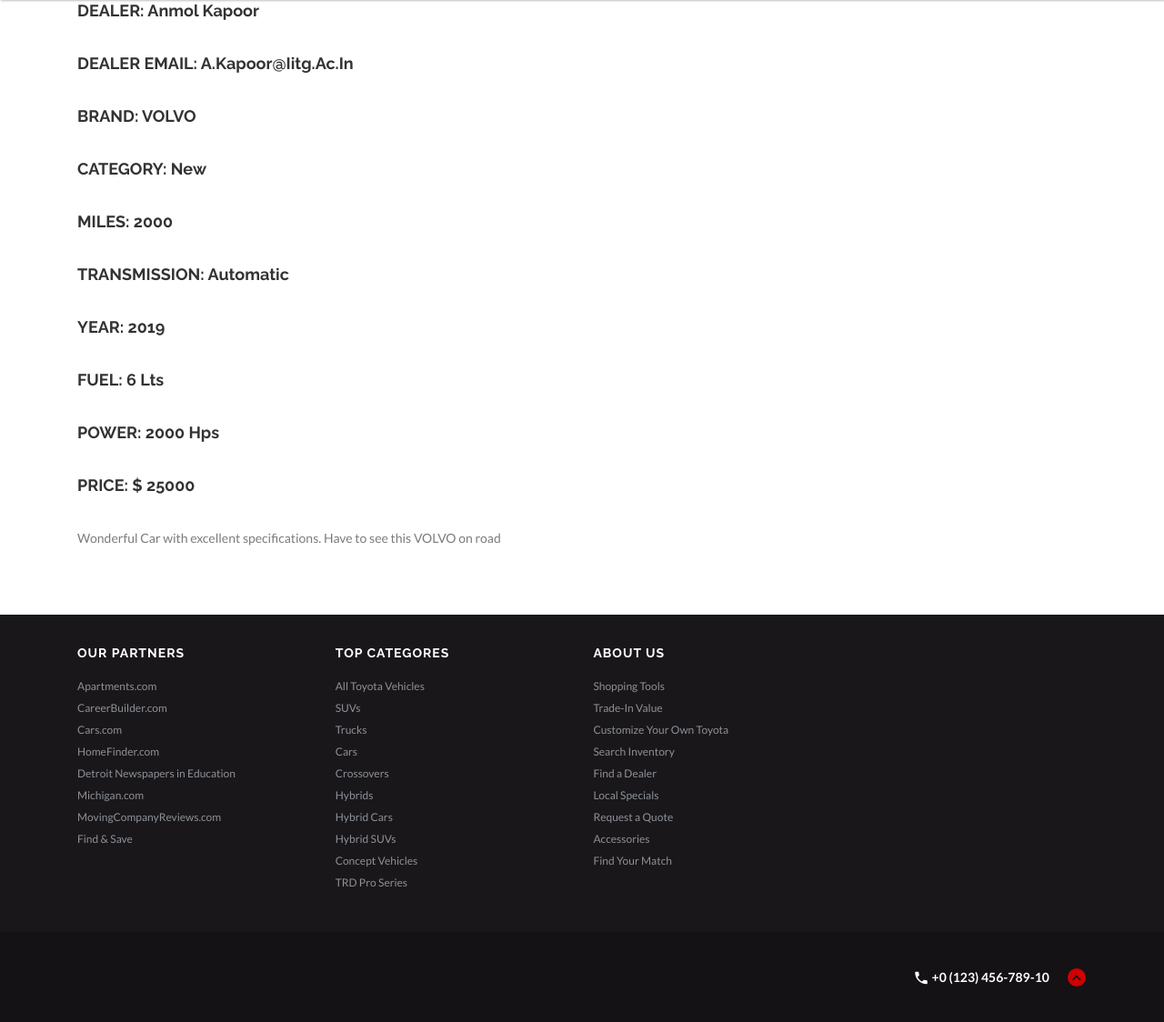
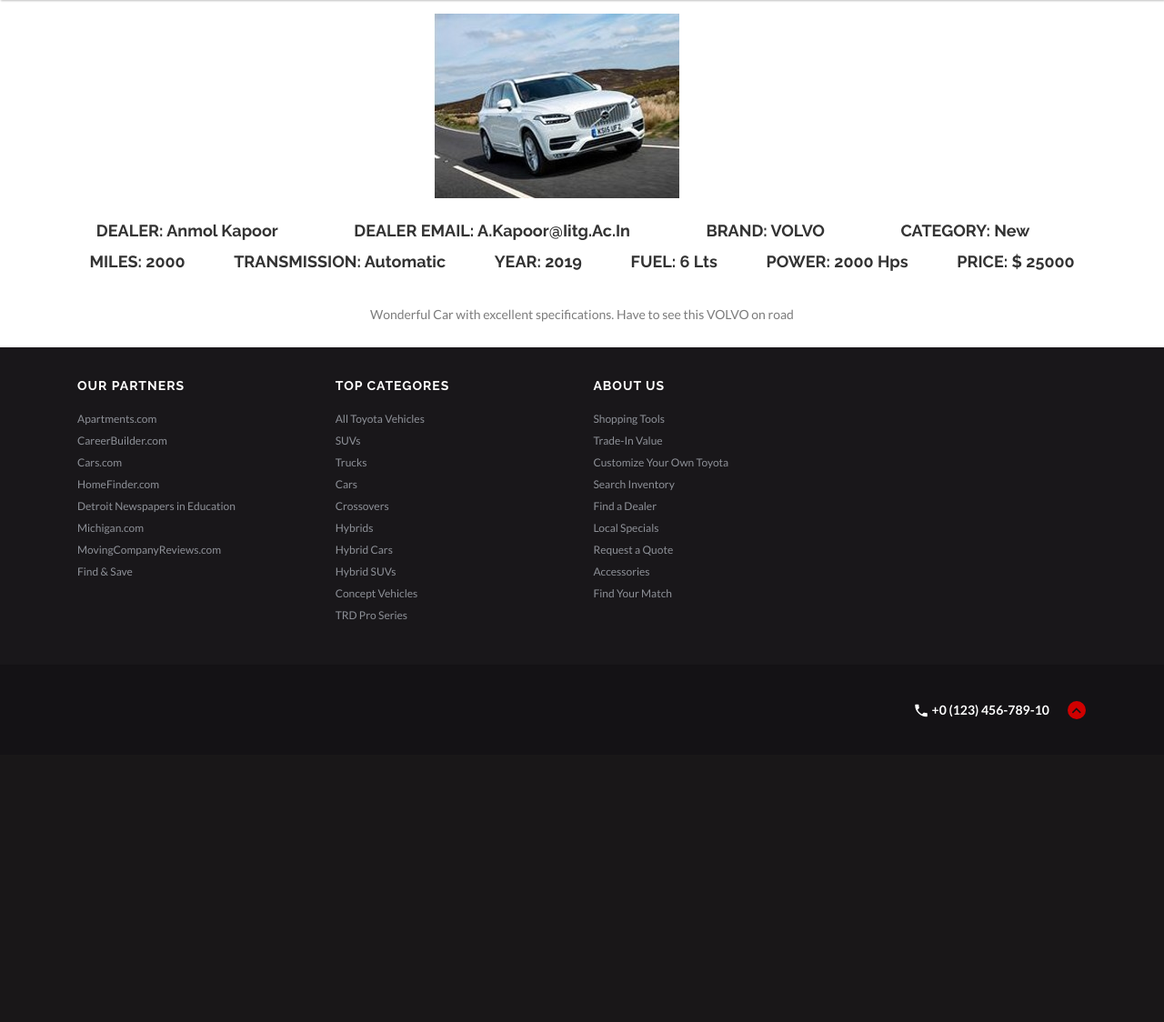
Before and after one commit to anmolkapr/autoshoppe, a Django app: page /1 in a window 1280 px wide. Shown: the part 67-1191 px from the top of the page at 91% size. After the commit the page ends 858 px from the top, so only its background shows below. Run offline with Django 4.2, Linux system fonts and the light colour scheme; data comes from the database, SQL or seed files in the repository; some libraries are stand-ins or nearby versions; some web fonts are replaced.

Commit message:
added cs to detail

```diff
--- a/templates/car_detail.html
+++ b/templates/car_detail.html
@@ -1,15 +1,27 @@
 {% extends 'base.html' %}
 
 {% block content %}
-<div class="container">
-<h4>DEALER: {{cars.dealer.name}}</h4>
+
+<div class="container" >
+    <div class="card mb-3" style="max-width: 1050px;display: flex;justify-content: space-around;margin-top: 15px;">
+        <div class="row g-0">
+          <div class="col-md-4">
+            <img src="{{cars.image_main.url}}" class="img-fluid rounded-start" alt="...">
+          </div>
+
+        </div>
+      </div>
+    </br>
+
+<div style="display: flex;justify-content: space-around;  "><h4>DEALER: {{cars.dealer.name}}</h4>
 </br>
 <h4>DEALER EMAIL: {{cars.dealer.email}}</h4>
 </br>
 <h4>BRAND: {{cars.brand}}</h4>
 </br>
 <h4>CATEGORY: {{cars.category}}</h4>
-</br>
+</br></div>
+<div style="display: flex;justify-content: space-around;  ">
 <h4>MILES: {{cars.miles}}</h4>
 </br>
 <h4>TRANSMISSION: {{cars.transmission}}</h4>
@@ -23,9 +35,13 @@
 
 </br>
 <h4>PRICE: $ {{cars.price}} </h4>
+</div>
+<div style="display: flex;justify-content: space-around;  ">
 </br>
 {{cars.description}}
 </br>
+</div>
+<div style="display: flex;justify-content: space-around;  ">
 <div class="row">
     {% if cars.image1 %}
     <div class="col-md-3">
@@ -58,5 +74,5 @@
     {% endif %}
 </div>
 </div>
-
+</div>
 {% endblock content %}
```
